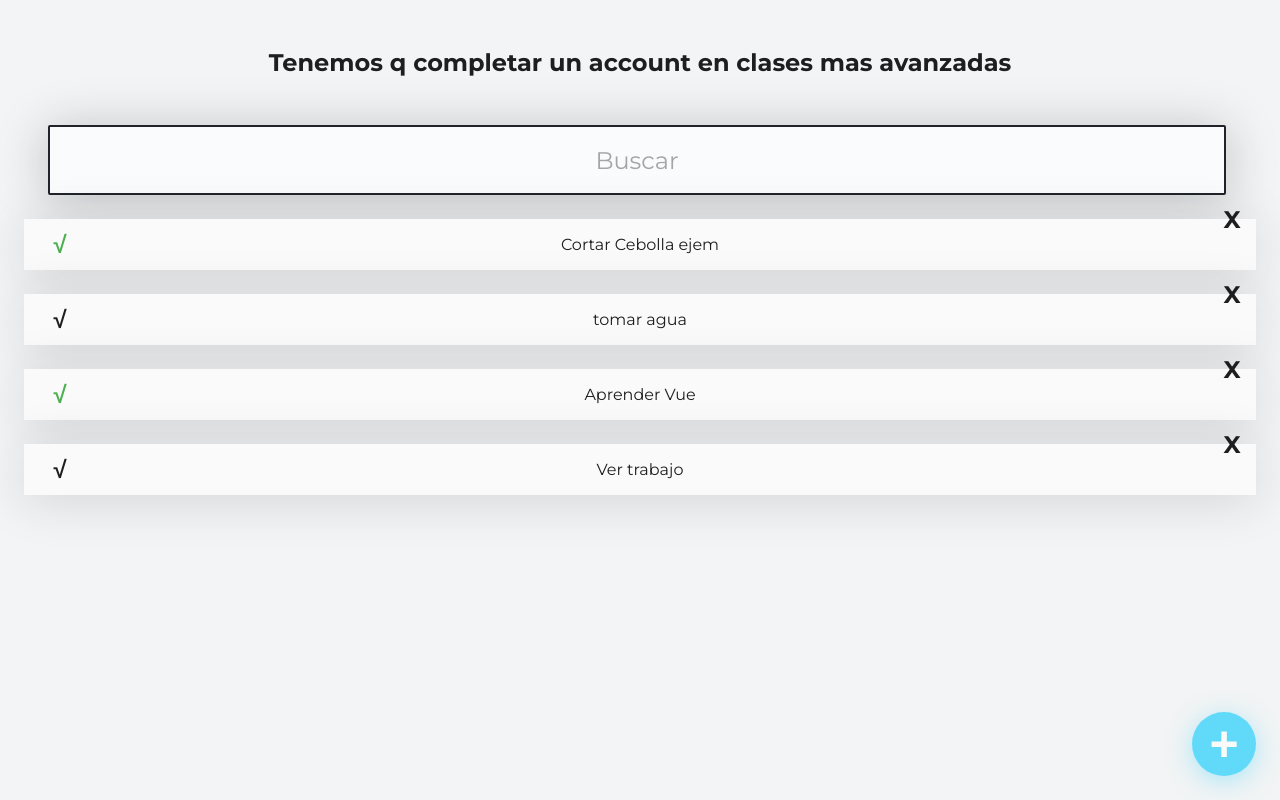
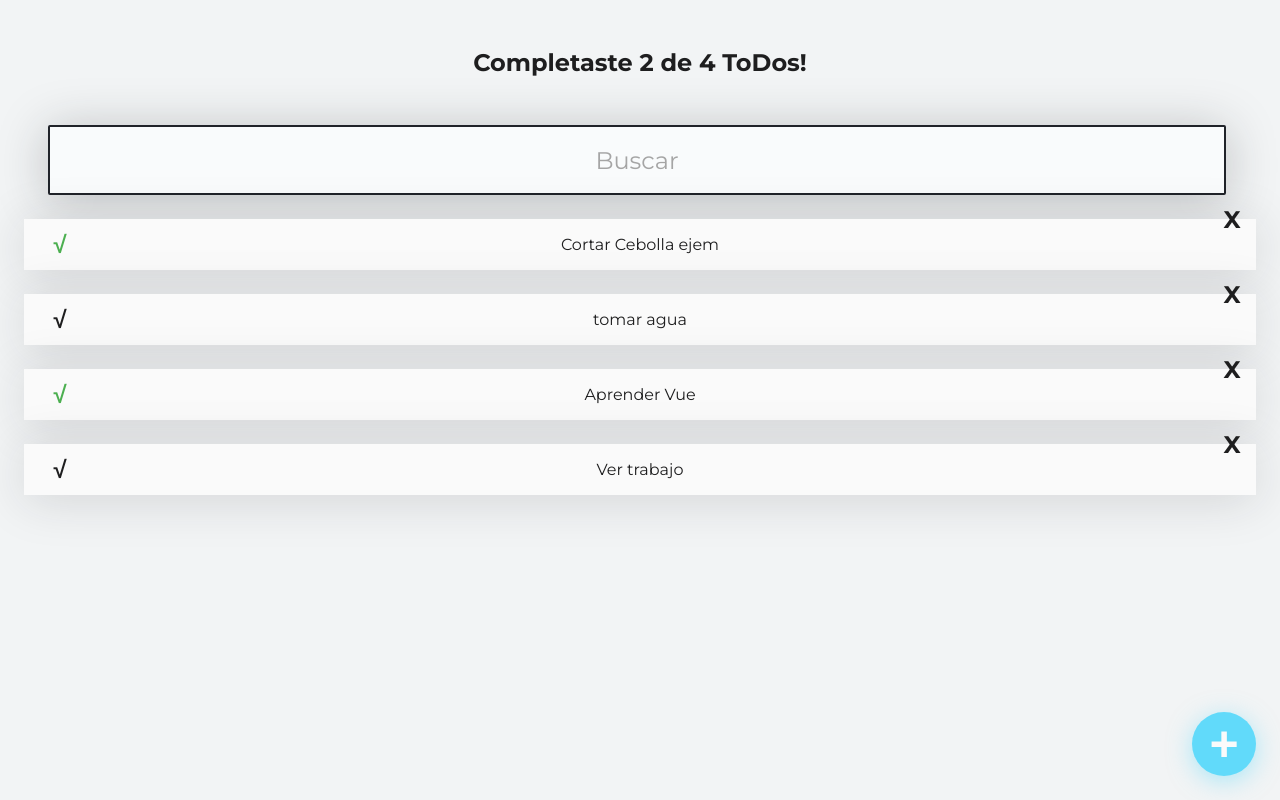
Before and after one commit to RoddrigoBenitez/ToDo-Machine, a React (Create React App) app: page / in a window 1280 px wide. Built offline with nearby package versions, Linux system fonts and the light colour scheme.

Commit message:
next class

```diff
--- a/src/App.js
+++ b/src/App.js
@@ -7,7 +7,7 @@ import { TodoButton } from './TodoButton'
 import './todoStyle.css';
 {/*import './App.css';*/}
 
-const todos = [
+const defaulTodos = [
   { text: 'Cortar Cebolla ejem', completed: true },
   { text: 'tomar agua', completed: false },
   { text: 'Aprender Vue', completed: true },
@@ -15,14 +15,38 @@ const todos = [
 ]
 
 function App() {
+
+  const [todos, setTodos] = React.useState(defaulTodos);
+
+  const completedTodos = todos.filter(todo => !!todo.completed).length;
+  const totalTodos = todos.length;
+
+  const [searchValue, setSearchValue] = React.useState('');
+
+  let searchedTodos = [];
+
+  if (!searchedTodos.length >= 1){
+    searchedTodos = todos;
+  } else{
+    searchedTodos = todos.filter(todo =>{
+      const todoText = todo.text.toLowerCase();
+    })
+
+
+
+  }
+
   return (
     <React.Fragment>
-      <TodoCounter />
+      <TodoCounter total={totalTodos} completed={completedTodos} />
 
-      <TodoSearch />
+      <TodoSearch
+        searchValue={searchValue}
+        setSearchValue={setSearchValue}
+      />
 
       <TodoList>
-        {todos.map(todo =>(
+        {searchedTodos.map(todo =>(
           <TodoItem key={todo.text} text={todo.text} completed={todo.completed} />
         ) )}
       </TodoList>
--- a/src/TodoCounter.js
+++ b/src/TodoCounter.js
@@ -1,10 +1,12 @@
 import React from "react";
 import './todoStyle.css';
 
-const TodoCounter = () => {
+const TodoCounter = ({ total, completed }) => {
+
+
     return(
     <h2 className="todoCounter">
-        Tenemos q completar un account en clases mas avanzadas
+        Completaste {completed} de {total} ToDos!
     </h2>
     )
 }
--- a/src/TodoSearch.js
+++ b/src/TodoSearch.js
@@ -3,9 +3,8 @@ import './todoStyle.css';
 
 
 
-const TodoSearch = () => {
+const TodoSearch = ({ searchValue, setSearchValue }) => {
 
-    const [searchValue, setSearchValue] = React.useState('') ;
 
 
     const onSearchValue = (event) =>{
```
